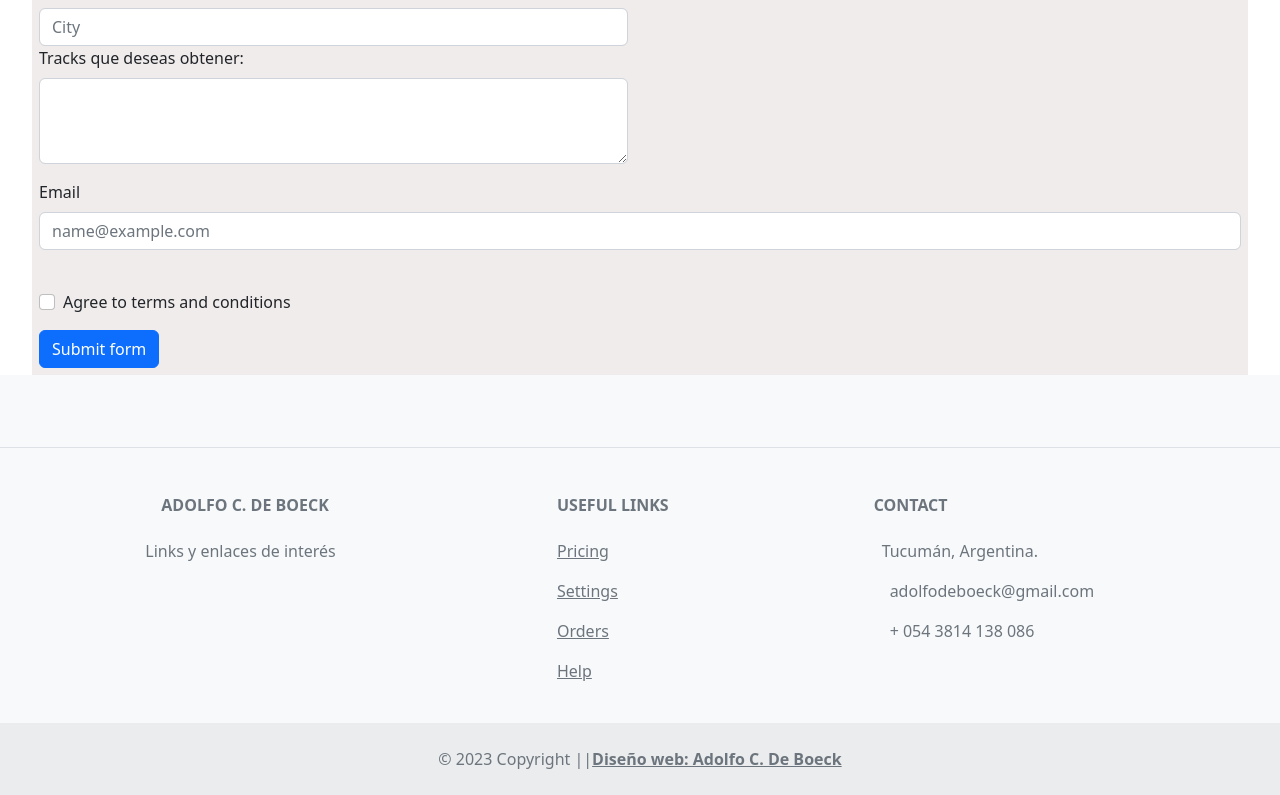
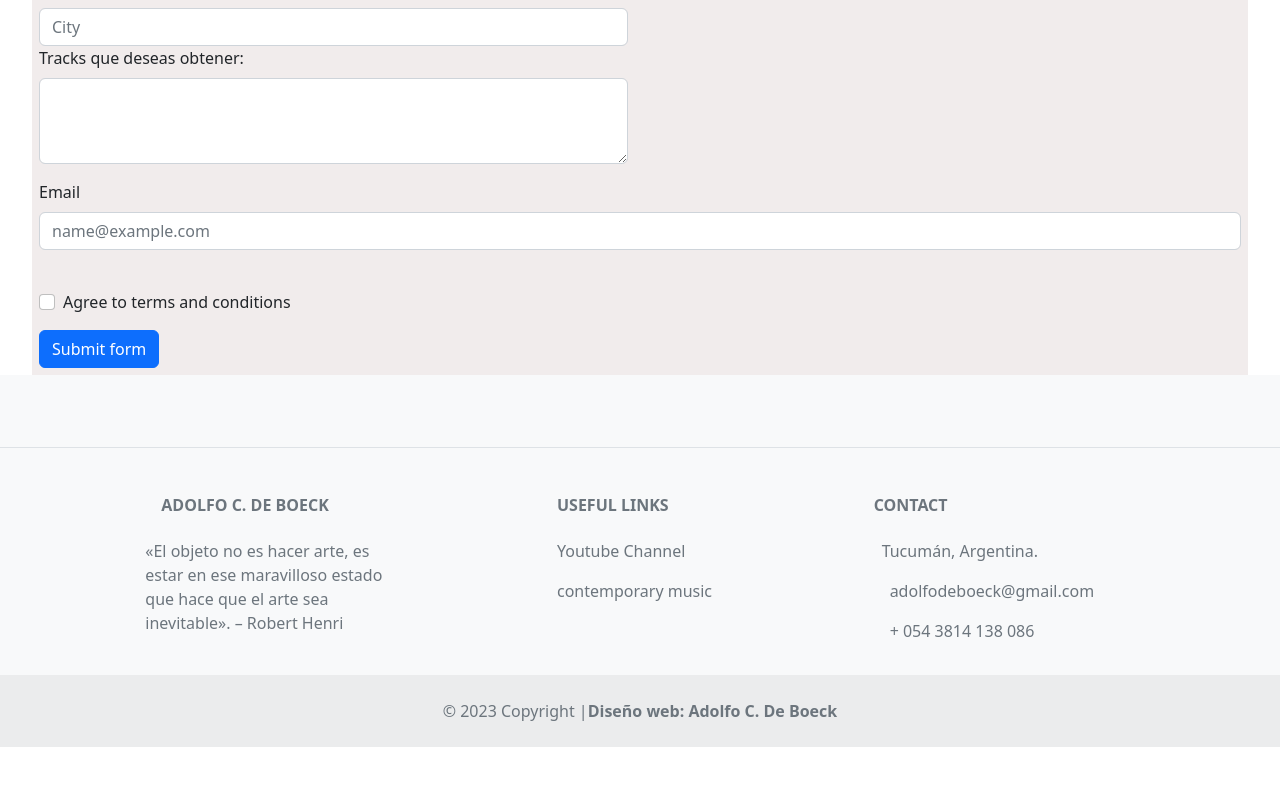
Before and after one commit to adolfo85/adolfodeboeck, a React (Create React App) app: page / in a window 1280 px wide. Shown: the part 939-1734 px from the top of the page. After the commit the page ends 1686 px from the top, so only its background shows below. Built offline with nearby package versions, Linux system fonts and the light colour scheme.

Commit message:
footer fix

```diff
--- a/src/components/Footer.css
+++ b/src/components/Footer.css
@@ -0,0 +1,3 @@
+.footer{
+    text-decoration: none !important;
+}
--- a/src/components/Footer.jsx
+++ b/src/components/Footer.jsx
@@ -1,9 +1,11 @@
 import React from 'react';
 import { MDBFooter, MDBContainer, MDBRow, MDBCol, MDBIcon } from 'mdb-react-ui-kit';
+import css from "./Footer.css";
+
 
 export default function Footer() {
   return (
-    <MDBFooter bgColor='light' className='text-center text-lg-start text-muted'>
+    <MDBFooter bgColor='light' className='text-center text-lg-start text-muted footer'>
       <section className='d-flex justify-content-center justify-content-lg-between p-4 border-bottom'>
 
 
@@ -38,34 +40,25 @@ export default function Footer() {
                 Adolfo C. De Boeck
               </h6>
               <p>
-                Links y enlaces de interés
+              «El objeto no es hacer arte, es estar en ese maravilloso estado que hace que el arte sea inevitable». – Robert Henri
               </p>
             </MDBCol>
 
 
 
-            <MDBCol md='3' lg='2' xl='2' className='mx-auto mb-4'>
+            <MDBCol md='3' lg='2' xl='2' className='mx-auto mb-4 footer'>
               <h6 className='text-uppercase fw-bold mb-4'>Useful links</h6>
               <p>
-                <a href='#!' className='text-reset'>
-                  Pricing
+                <a href='https://www.youtube.com/channel/UCwnQNOW5COOFxgVXi4Yiw-A' className='text-reset footer'>
+                  Youtube Channel
                 </a>
               </p>
               <p>
-                <a href='#!' className='text-reset'>
-                  Settings
+                <a href='https://adolfodeboeck.wixsite.com/website' className='text-reset footer'>
+                contemporary music
                 </a>
               </p>
-              <p>
-                <a href='#!' className='text-reset'>
-                  Orders
-                </a>
-              </p>
-              <p>
-                <a href='#!' className='text-reset'>
-                  Help
-                </a>
-              </p>
+
             </MDBCol>
 
             <MDBCol md='4' lg='3' xl='3' className='mx-auto mb-md-0 mb-4'>
@@ -84,9 +77,9 @@ export default function Footer() {
         </MDBContainer>
       </section>
 
-      <div className='text-center p-4' style={{ backgroundColor: 'rgba(0, 0, 0, 0.05)' }}>
-        © 2023 Copyright ||
-        <a className='text-reset fw-bold' href='https://mdbootstrap.com/'>
+      <div className='footer text-center p-4' style={{ backgroundColor: 'rgba(0, 0, 0, 0.05)' }}>
+        © 2023 Copyright |
+        <a className='footer text-reset fw-bold' href='https://mdbootstrap.com/'>
           Diseño web: Adolfo C. De Boeck
         </a>
       </div>
```
